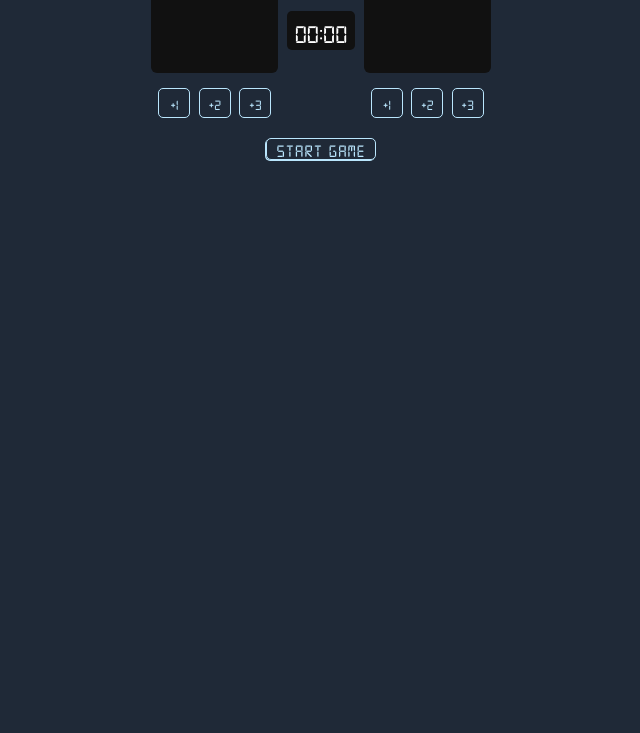
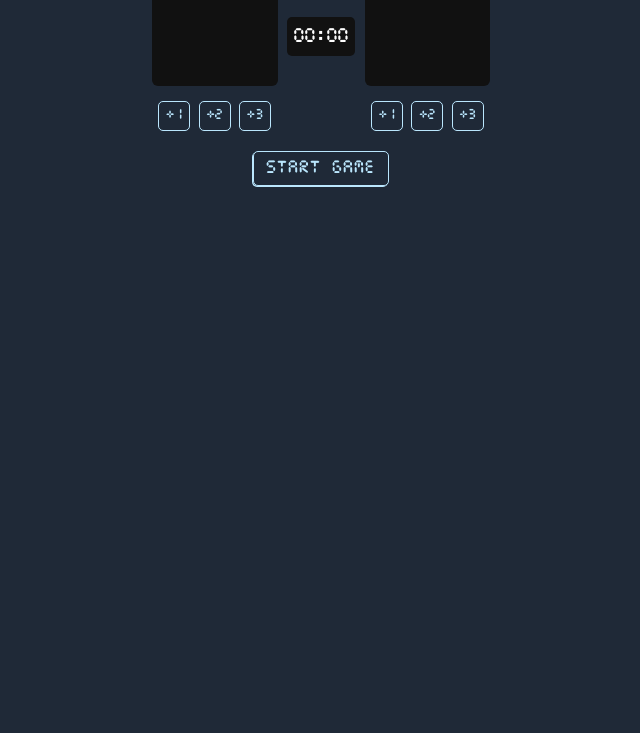
Before and after one commit to bobbybuildr/Basketball-Scoreboard, a plain HTML site: page index.html in a window 1280 px wide. Shown: the part 67-800 px from the top of the page, without its empty margins (319-959 px from the left). Drawn offline with Linux system fonts and the light colour scheme.

Commit message:
font improvement

```diff
--- a/index.css
+++ b/index.css
@@ -1,6 +1,6 @@
 @font-face {
-    font-family: digital7;
-    src: url(digital-7.ttf);
+    font-family: cursedtimer;
+    src: url(CursedTimerUlil-Aznm.ttf);
 }
 
 body {
@@ -38,25 +38,24 @@ body {
 
 .score-board {
     width: 120px;
-    height: 80px;
+    height: 90px;
     color: #F43F5E;
     background-color: #111;
     margin: 0 2px 15px 2px;
-    font-size: 4.2em;
+    font-size: 3.6em;
     letter-spacing: 0.1em;
     padding-left: 0.1em;
-    padding-bottom: 0.05em;
+    padding-top: 0.1em;
     display: flex;
     align-items: center;
     justify-content: center;
-    font-family: digital7;
+    font-family: cursedtimer;
     border-radius: 6px;
-    line-height: 1;
 }
 
 .score-buttons button {
-    font-size: 0.9em;
-    font-family: digital7;
+    font-size: 0.8em;
+    font-family: cursedtimer;
     color: #BAE6FD;
     background: none;
     width: 32px;
@@ -71,13 +70,13 @@ body {
 }
 
 #newgame-btn {
-    font-size: 1.1em;
-    font-family: digital7;
+    font-size: 1em;
+    font-family: cursedtimer;
     font-weight: 400;
     letter-spacing: 1px;
     color: #BAE6FD;
     background: none;
-    padding: 5px 10px;
+    padding: 8px 12px;
     margin: 10px 0;
     border: 1px solid #BAE6FD;
     border-radius: 5px;
@@ -103,7 +102,7 @@ body {
     display: flex;
     align-items: center;
     justify-content: center;
-    font-family: digital7;
-    font-size: 1.6em;
+    font-family: cursedtimer;
+    font-size: 1.1em;
     padding-top: 1px;
 }
```
Also changed, not shown: CursedTimerUlil-Aznm.ttf (added).
